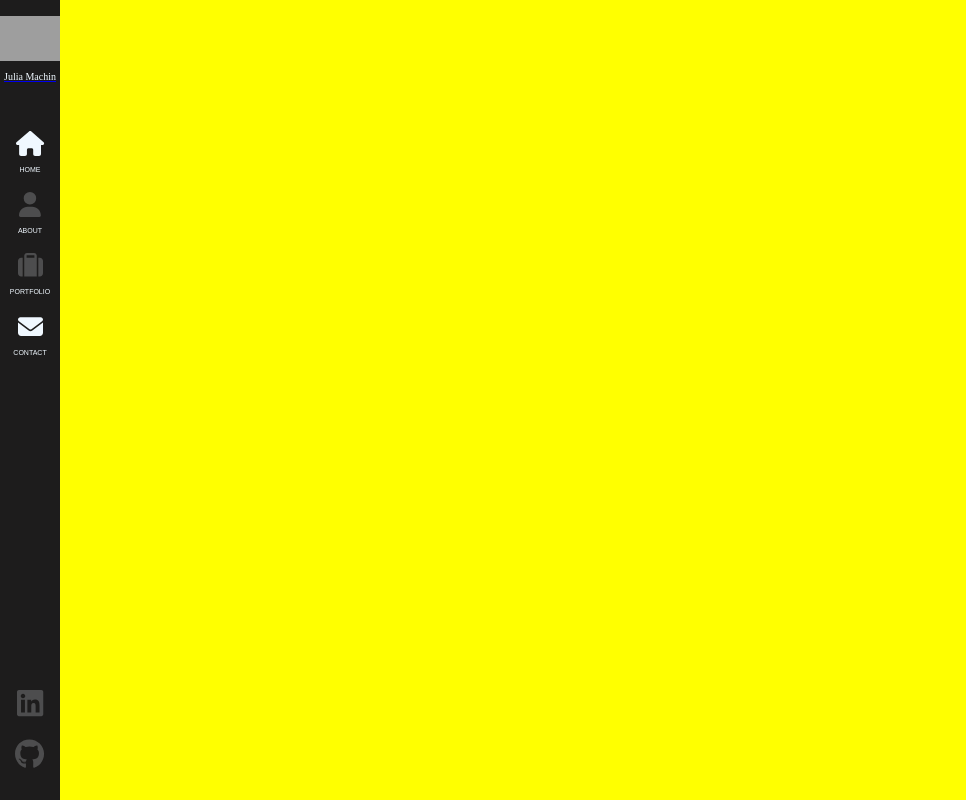
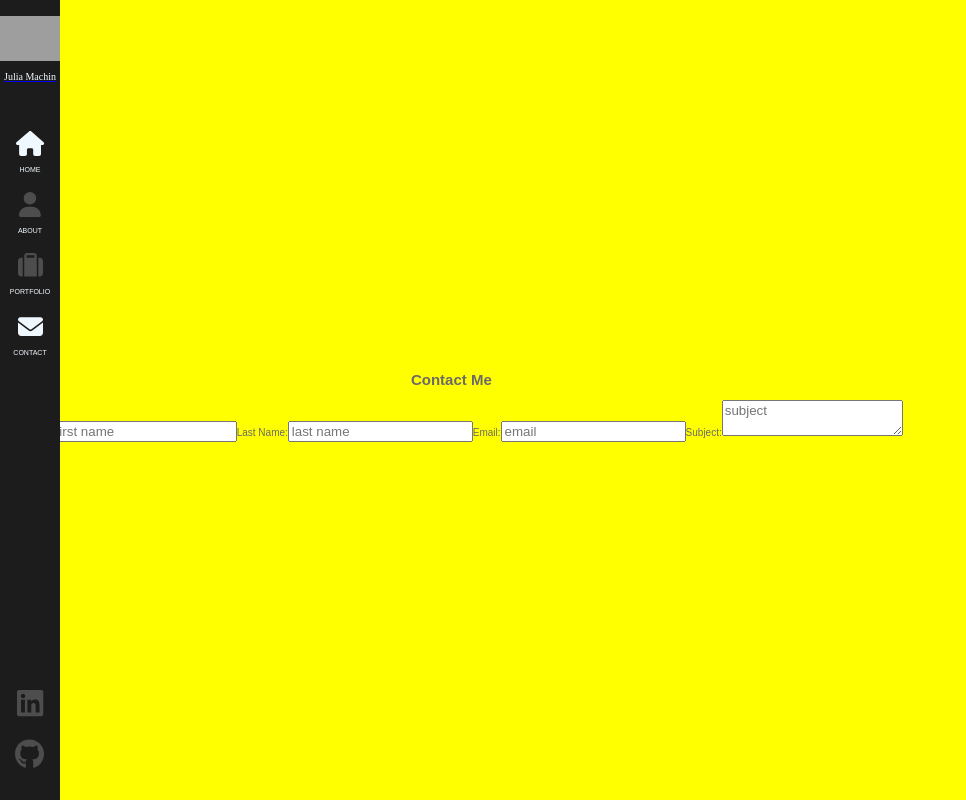
Before and after one commit to juliamachin/React-Portfolio, a React (Create React App) app: page /React-Portfolio/contact in a window 1280 px wide. Shown: the whole page, without its empty margins (0-966 px from the left). Built offline with nearby package versions, Linux system fonts and the light colour scheme; grey boxes are pictures that could not be loaded.

Commit message:
added form to contact component

```diff
--- a/src/Components/Contact/Contact.js
+++ b/src/Components/Contact/Contact.js
@@ -1,11 +1,25 @@
-import './Contact.scss'
+import "./Contact.scss";
+import { useRef } from "react";
+import emailjs from "@emailjs/browser";
 
 const Contact = () => {
-    return (
-        <div>
-            <h3>Contact</h3>
-        </div>
-    )
-}
+  const form = useRef();
 
-export default Contact
+  return (
+    <div className="form-container">
+      <h2>Contact Me</h2>
+      <form>
+        <label>First Name:</label>
+        <input placeholder="first name" type="text" required />
+        <label>Last Name:</label>
+        <input placeholder="last name" type="text" />
+        <label>Email:</label>
+        <input placeholder="email" type="email" required />
+        <label>Subject:</label>
+        <textarea placeholder="subject" type="text" required></textarea>
+      </form>
+    </div>
+  );
+};
+
+export default Contact;
```
